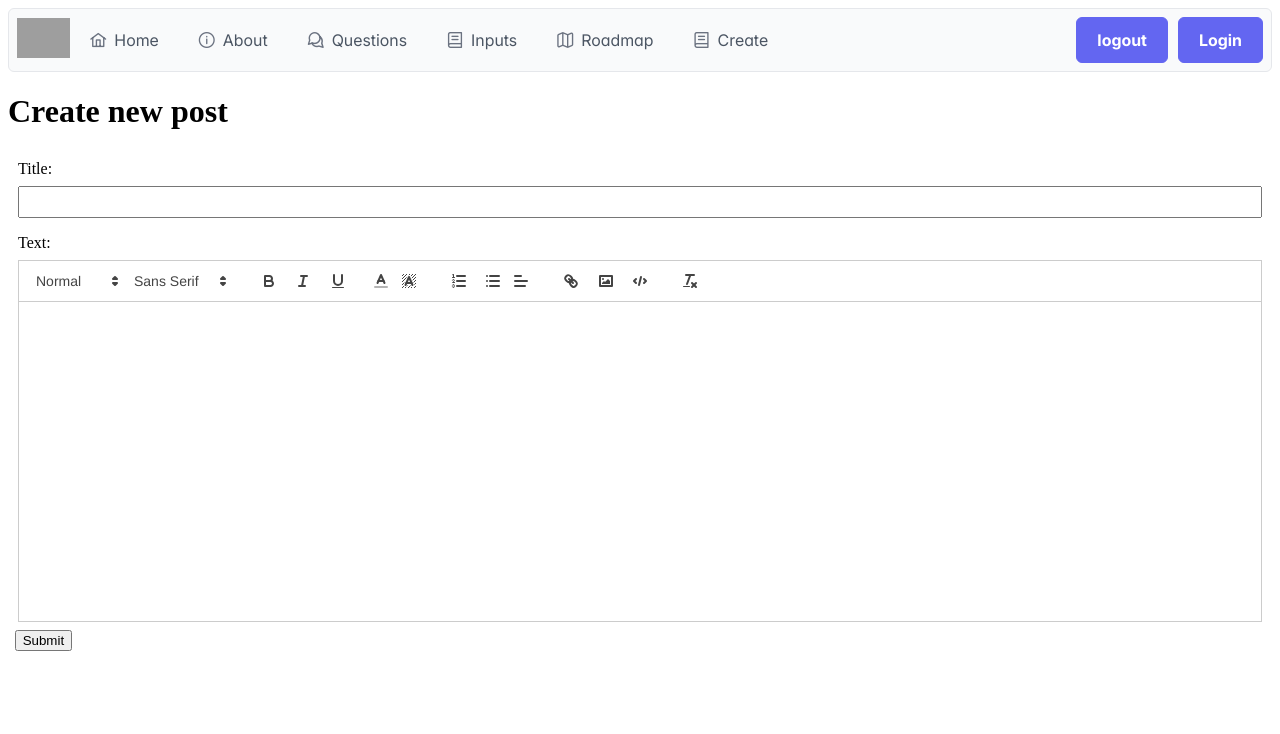
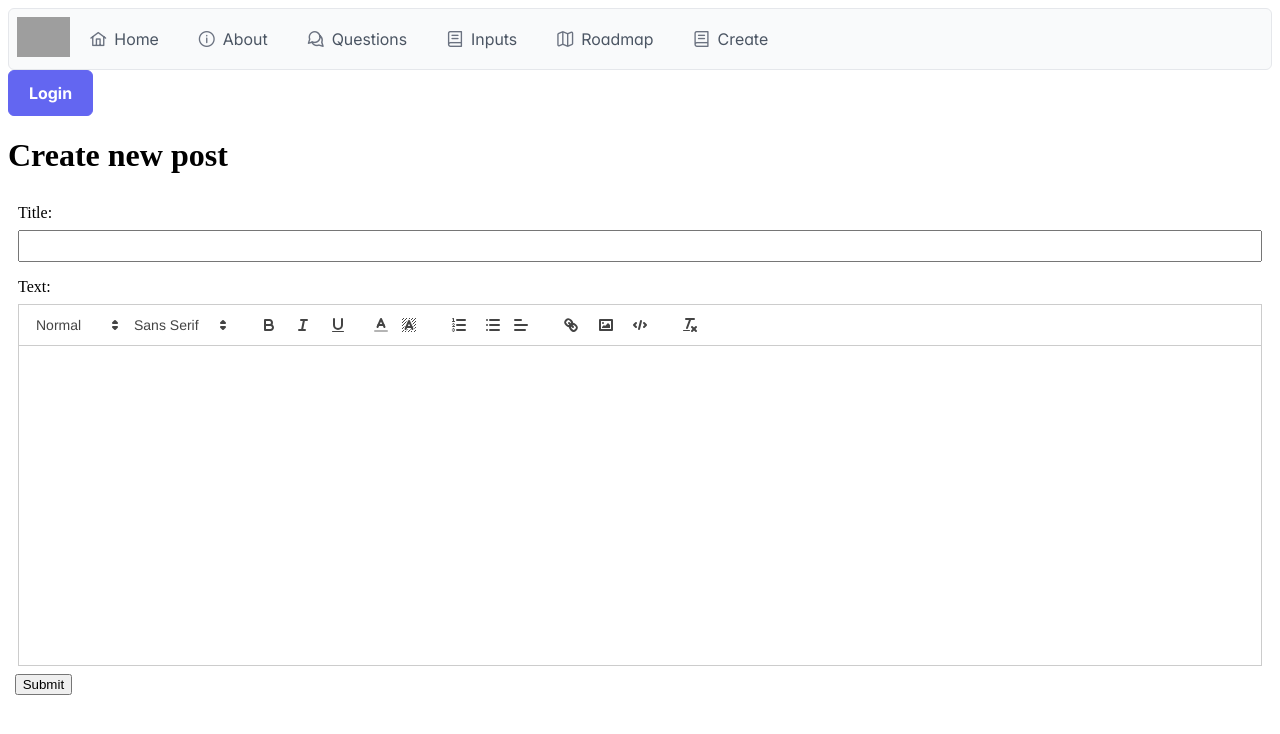
Before and after one commit to nxkzty/Small-Group-Webpage, a Next.js app: page /posts/Create in a window 1280 px wide. Shown: the top 734 px of the page. Built offline with nearby package versions, Linux system fonts and the light colour scheme; grey boxes are pictures that could not be loaded.

Commit message:
[UPDATE] NAV

```diff
--- a/components/Navbar.js
+++ b/components/Navbar.js
@@ -6,26 +6,20 @@ import { useState } from 'react';
 import { Sidebar } from 'primereact/sidebar';
 import { Button } from 'primereact/button';
 import { useSession } from "@/lib/hooks/session"
+import Link from 'next/link';
 
-
-export default function Navbar() {
-    const router = useRouter();
-    const [visible, setVisible] = useState(false);
+export default function Navigation() {
     const { session, signOut } = useSession()
+    const [isOpen, setIsOpen] = useState(false)
+    const user = session.user
+    const router = useRouter()
 
     const handleClick = async (e) => {
         e.preventDefault()
         signOut()
+        setIsOpen(false)
         router.push("/")
     }
-
-    const handleLogin = async (e) => {
-        e.preventDefault()
-        router.push("/login")
-    }
-
-
-
 
     const items = [
         {
@@ -67,47 +61,34 @@ export default function Navbar() {
             label: 'Create',
             icon: 'pi pi-book',
             command: () => {
-                router.push('/posts/Create')
+                router.push('/posts/create')
             }
         }
     ];
 
-
-
-    const start =
+    const start = (
         <>
-            <img alt="logo" src="https://cdn1.iconfinder.com/data/icons/winter-119/48/Jesus_Christ-512.png" height="40" className="mr-2" onClick={() => setVisible(true)}></img>
+            <img alt="logo" src="https://cdn1.iconfinder.com/data/icons/winter-119/48/Jesus_Christ-512.png" height="40" className="mr-2" onClick={() => setIsOpen(!isOpen)}></img>
         </>
-
-
-    const end =
-        <>
-            <div>
-                <Button label="logout" onClick={handleClick} style={{marginRight: "10px"}}>
-
-                </Button>
-                <Button label="Login" onClick={handleLogin}>
-
-                </Button>
-            </div>
-
-
-
-        </>
-
+    );
 
     return (
-        <div >
-            <Menubar model={items} start={start} end={end} />
+        <div>
+            <Menubar model={items} start={start} />
             <div className="card flex justify-content-center">
-                <Sidebar visible={visible} onHide={() => setVisible(false)} className="w-full md:w-20rem lg:w-30rem">
+                {!user && <Link href="/login"><Button label='Login'/></Link>}
+                {user && (
+                    <Link href="/login">
+                        <Button label='Logout' onClick={handleClick}/>
+                    </Link>
+                )}
+                <Sidebar onHide={() => setIsOpen(false)} className="w-full md:w-20rem lg:w-30rem">
                     <h2>Smallgroup</h2>
                     <p>
-                        Wilkommen auf unsere Smallgroup Webpage. Hier finden Sie alle Information über unsere Gruppe und Glauben. Viel Vergnügen.
+                        Wilkommen auf unsere Smallgroup Webpage. Hier finden Sie alle Informationen über unsere Gruppe und Glauben. Viel Vergnügen.
                     </p>
                 </Sidebar>
             </div>
         </div>
     );
-
 }
--- a/components/PostForm.js
+++ b/components/PostForm.js
@@ -92,7 +92,7 @@ export default function PostForm({ postToEdit }) {
         <div className={styles.postform}>
             <form onSubmit={handleSubmit}>
                 <fieldset>
-                    <label>Title:</label>
+                    <label htmlFor="username">Title:</label>
                     <input type="text" name="title" onChange={handleChange} value={post.title} />
                     {errors.title && <div className={styles.error}>{errors.title}</div>}
                 </fieldset>
```
